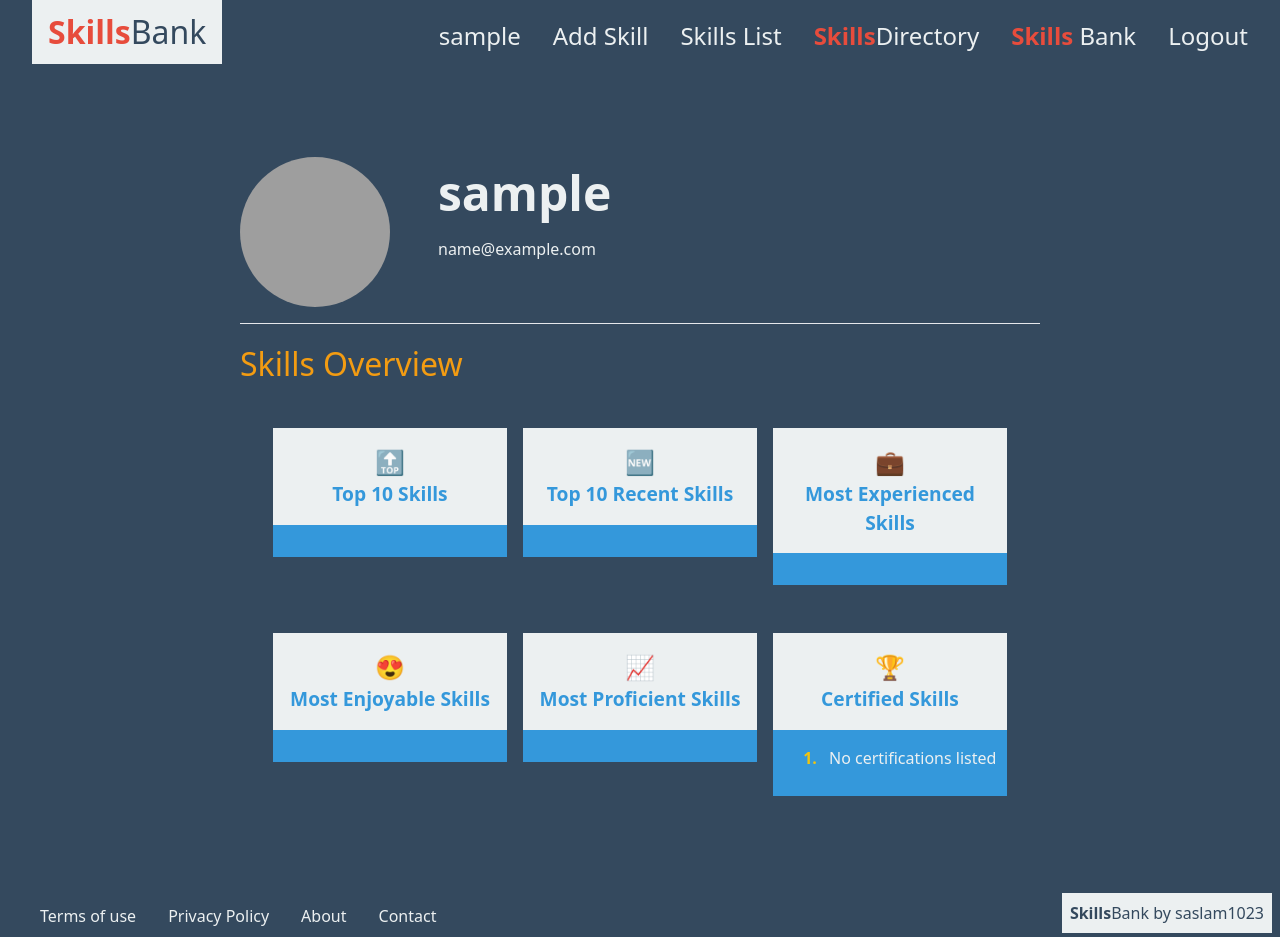
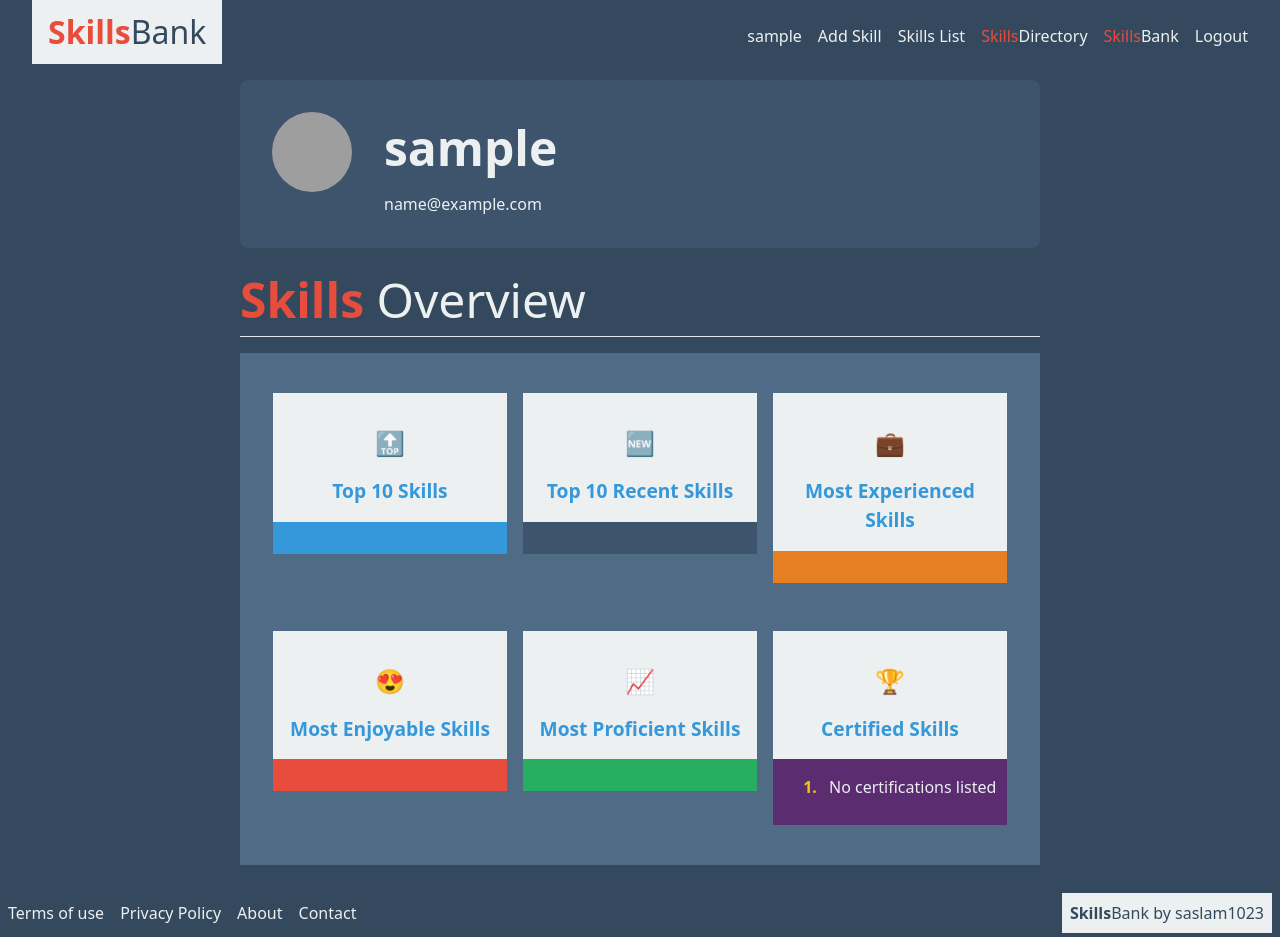
Before and after one commit to saslam1023/skills-bank, a Django app: a page that uses skillsbank/app/templates/header.html in a window 1280 px wide. Run offline with Django 5.2, Linux system fonts and the light colour scheme; the visitor is signed in with stand-in values (Sample User, id 1); data comes from the database, SQL or seed files in the repository; data that the repository does not hold is empty; parts of the project's set-up code (start-up, migrations or seed data) failed here and were passed over; grey boxes are pictures that could not be loaded.

Commit message:
styling, contact form fixed, about page

```diff
--- a/skillsbank/app/static/css/styles.css
+++ b/skillsbank/app/static/css/styles.css
@@ -1,25 +1,34 @@
 :root {
     --gap-size: 0.5rem;
 
-    /* Base Color Palette */
-    --primary-color: #2C3E50; /* Dark blue-gray for professionalism */
-    --secondary-color: #8E44AD; /* Rich purple for creativity and innovation */
-    --accent-color: #E74C3C; /* Strong red for attention-grabbing highlights */
+    --primary-color: #2C3E50;
+    --secondary-color: #8E44AD;
+    --accent-color: #E74C3C;
+    --highlight-color: #F39C12;
+
     --bg-light: #eeeeee;
-    --highlight-color: #F39C12; /* Bright yellow for optimism and clarity */
-    --neutral-light: #ECF0F1; /* Light gray for a clean, modern background */
-    --neutral-dark: #34495E; /* Dark gray for sophisticated accents */
-    --background-color: #FFFFFF; /* White for clean, open spaces */
+    --neutral-light: #ECF0F1;
+    --neutral-dark: #34495E;
+    --background-color: #FFFFFF;
 
-    --text-primary: #2C3E50; /* Dark text for readability */
-    --text-secondary: #7F8C8D; /* Medium gray for secondary text */
-    --text-light: #BDC3C7; /* Light gray for non-dominant text */
+    --text-primary: #2C3E50;
+    --text-secondary: #7F8C8D;
+    --text-light: #BDC3C7;
 
-    /* Button and CTA Colors */
-    --button-primary-bg: #3498DB; /* Blue for call-to-action buttons */
-    --button-primary-text: #FFFFFF; /* White text on blue */
-    --button-secondary-bg: #95A5A6; /* Soft gray for secondary buttons */
-    --button-secondary-text: #FFFFFF; /* White text on gray */
+    --button-primary-bg: #3498DB;
+    --button-primary-text: #FFFFFF;
+    --button-secondary-bg: #95A5A6;
+    --button-secondary-text: #FFFFFF;
+
+    --tertiary-color: #16A085;
+    --accent-secondary: #D35400;
+    --highlight-secondary: #27AE60;
+    --deep-purple: #5B2C6F;
+    --rich-red: #C0392B;
+    --warm-orange: #E67E22;
+    --cool-gray: #2C3E50;
+    --bg-secondary: #3E546D;
+    --bg-tertiary: #4F6B85;
 
     /* Font and Typography */
     --font-family: 'Helvetica Neue', Arial, sans-serif; /* Modern, professional font */
@@ -190,7 +199,19 @@
     text-align: left;
 margin: 2rem 0;}
 
+/* Paragraphs */
+.skill-container p {
+    margin: 1rem auto;
+}
 
+.about { margin: 1rem 0;}
+
+.join {
+    text-align: center;
+    font-weight: 100;
+    margin: 1rem 0;
+    letter-spacing: 1px;
+}
 /* Navigation */
 
 nav {
@@ -207,21 +228,21 @@
 	padding: 0;
 	display: flex;
 	justify-content: space-between;
-	padding: 0;
-	font-size:1.5rem;
+	font-size:1rem;
     font-weight: 100;
+    gap: 1rem;
 }
 
 .nav li {
 	margin: 0;
 	padding: 0;
+    justify-content: center;
 }
 
 .nav a {
 	text-decoration: none;
 	color: var(--soft-white);
 	padding: 0;
-	margin-left: 2rem;
 	border-radius: 5px;
 	transition: color 0.3s ease;
 }
@@ -340,24 +361,57 @@
 gap:0;
 justify-content: center;
 margin-bottom: 4rem;
+background-color: var(--bg-tertiary);
+margin: 1rem 0;
+padding-bottom: 2rem;
 }
+
+.bio-section {
+    background-color: var(--bg-secondary);
+padding: 2rem;}
 
 .bio {
     display: flex;
 flex-wrap: wrap;
 flex-direction: row;
-gap:3rem;
+gap:2rem;
 justify-content: start;
-margin: 4rem 0 1rem 0;
+margin: 0;
 }
 
 .top-10 {
-
 color: var(--neutral-light);
 border-radius: 0.5rem;
 padding: 0.5rem;
 width:250px;
 }
+
+.top-proficient {
+    background-color: var(--highlight-secondary);
+}
+
+.top-recent {
+    background-color: var(--bg-secondary);
+}
+
+.top-experience {
+    background-color: var(--warm-orange);
+}
+
+.top-skills {
+    background-color: var(--button-primary-bg);
+}
+
+.top-enjoyment {
+background-color: var(--accent-color);
+}
+
+.certified-skills {
+    background-color: var(--deep-purple);
+}
+
+
+
 
 .category-options, .context-options {
     display: flex;
@@ -1052,7 +1120,7 @@
 }
 
 .profile-name {
-    color: var(--highlight-color);
+    color: var(--neu);
 }
 
 .skill-card, .skill-card-data {
@@ -1236,10 +1313,10 @@
 
 
 .avatar-container img {
-    width: 150px;  /* Adjust the size */
-    height: 150px;
+    width: 5rem;
+    height: 5rem;
     border-radius: 50%;
-    object-fit: cover;  /* Ensures the image fits the circle without distortion */
+    object-fit: cover;
 }
 
 
--- a/skillsbank/app/templates/add-skill.html
+++ b/skillsbank/app/templates/add-skill.html
@@ -30,6 +30,7 @@
 
 <hr>
 
+<div class="skill-container">
         <!-- Add Skill Form -->
 <form method="POST" enctype="multipart/form-data" id="add-skill-form">
     {% csrf_token %}
@@ -178,7 +179,7 @@
 
             <button type="submit" class="w-full button primary">Save Skill</button>
           </form>
-
+        </div>
     </div>
   </div>
 
--- a/skillsbank/app/templates/header.html
+++ b/skillsbank/app/templates/header.html
@@ -13,16 +13,16 @@
                 <strong><a href="{% url 'home' %}" class="workspace-nav">{{request.user}}</a></strong>
             </li>
             <li tabindex="2">
-                <strong><a href="{% url 'add_skill' %}" class="hub-nav">Add Skill</a></strong>
+                <a href="{% url 'add_skill' %}" class="hub-nav">Add Skill</a>
             </li>
             <li tabindex="3">
-                <strong><a href="{% url 'user_skills' %}" class="workspace-nav">Skills List</a></strong>
+                <a href="{% url 'user_skills' %}" class="workspace-nav">Skills List</a>
             </li>
             <li tabindex="4">
-                <strong><a href="{% url 'skills_directory' %}" class="workspace-nav"><strong class="red-text">Skills</strong>Directory</a></strong>
+                <a href="{% url 'skills_directory' %}" class="workspace-nav"><strong class="red-text bold">Skills</strong>Directory</a>
             </li>
             <li tabindex="5">
-                <strong class="blue-text-nav"><a href="{% url 'index' %}" class="layout-nav"><strong class="red-text">Skills</strong> Bank</a></strong>
+                <a href="{% url 'index' %}" class="layout-nav"><strong class="red-text bold">Skills</strong>Bank</a>
             </li>
             <li tabindex="7">
                 <a href="{% url 'logout' %}" class="">Logout</a>
--- a/skillsbank/app/templates/home.html
+++ b/skillsbank/app/templates/home.html
@@ -33,7 +33,7 @@
       <a href="{% url 'user_skills' %}" class="skills-home blue-bg"><h2><strong>{{user}}</strong> Skills</h2></a>
 
     <!-- Profile link -->
-    <a href="{% url 'user_profile' username=request.user.username %}" class="skills-home gray-bg"><h2><strong>{{user}}</strong> Profile</h2></a>
+    <a href="{% url 'user_profile' username=request.user.username %}" class="skills-home purple-bg"><h2><strong>{{user}}</strong> Profile</h2></a>
 
        <!-- Quick Add link -->
   <div class="skills-home red-bg"><h2><strong>Quick Add</strong> Skill</h2>
@@ -58,10 +58,10 @@
   </div>
 
     <!-- Account link -->
-    <a href="{% url 'skill_account' %}" class="skills-home gray-bg"><h2><strong>{{user}}</strong> Account</h2></a>
+    <a href="{% url 'skill_account' %}" class="skills-home green-bg"><h2><strong>{{user}}</strong> Account</h2></a>
 
     <!-- Search link -->
-  <div class="skills-home red-bg"><h2><strong>Search</strong> Skills</h2>
+  <div class="skills-home orange-bg"><h2><strong>Search</strong> Skills</h2>
     <form method="get" action="{% url 'search_users_by_skill' %}">
         <input id="searchInput" type="text" name="search" placeholder="Find skill"
             class="px-4 py-2 custom-focus input-container" />
--- a/skillsbank/app/templates/index.html
+++ b/skillsbank/app/templates/index.html
@@ -3,6 +3,9 @@
 {% block content %}
 <div class="scrollable-area">
     <div class="skills-bank-wrapper">
+        <p class="join">
+        Join the community that celebrates skills, not titles.
+        <br>Track, analyse, and grow with SkillsBank.</p>
         <div class="logo-large"><span class="red-text font-bold">Skills</span>Bank</div>
         <h2 class="text-center mt-2">Access a Wealth of Expertise</h2>
 
--- a/skillsbank/app/templates/profile.html
+++ b/skillsbank/app/templates/profile.html
@@ -4,8 +4,6 @@
 
     <div class="scrollable-area">
         <div class="full-form">
-
-
         <!-- User Bio Section -->
         <div class="bio-section bg-gray-800 p-6 rounded-lg shadow"><div class="bio">
             <div class="avatar-container">
@@ -14,24 +12,32 @@
             <div>
 
             <h1 class="login-heading text-2xl font-bold">{{ user.username }}</h1>
-            <h2 class="profile-name"><strong>{{ user.profile.public_username }}</strong></h2>
+            <h2 class="profile-name">
+                <strong>
+                    <a href="{% url 'public_user_profile' username=user.profile.public_username %}">
+                        {{ user.profile.public_username }}
+            </a>
+        </strong>
+    </h2>
             <p class="text-lg text-gray-400">{{ user.profile.tagline }}</p>
             <p class="mt-2 text-gray-300">{{ user.email }}</p>
         </div>
     </div>
     </div>
-<hr>
+
 
 <div class="skill-container">
-      <!-- Skills Overview -->
-<div class="skills-overview mt-6">
-    <h2 class="skill-form-heading">Skills Overview</h2>
 
-    <div class="skills-top-tens">
+    <h2 class="login-heading"><strong class="red-text">Skills</strong> Overview</h2>
+    <hr>
+<!-- Skills Overview -->
+<div class="skills-top-tens mt-6">
+
+
         <!-- Top 10 Skills -->
         <div class="mt-4 top-10">
             <h3 class="text-lg font-semibold skill-form-subheading"><p class="emoji center">🔝</p>Top 10 Skills</h3>
-            <ol class="ol text-gray-300">
+            <ol class="ol text-gray-300 top-skills">
                 {% for skill in top_skills %}
                     <li>{{ skill.name }}</li>
                 {% endfor %}
@@ -40,8 +46,8 @@
 
         <!-- Top 10 Recent Skills -->
         <div class="mt-4 top-10">
-            <h3 class="text-lg font-semibold skill-form-subheading"><p class="emoji center">🆕</p> Top 10 Recent Skills</h3>
-            <ol class="ol text-gray-300 pl-6">
+            <h3 class="text-lg font-semibold skill-form-subheading "><p class="emoji center">🆕</p> Top 10 Recent Skills</h3>
+            <ol class="ol text-gray-300 pl-6 top-recent">
                 {% for skill in recent_skills %}
                     <li>{{ skill.name }}</li>
                 {% endfor %}
@@ -51,9 +57,9 @@
         <!-- Most Experienced Skills -->
         <div class="mt-4 top-10">
             <h3 class="text-lg font-semibold skill-form-subheading"><p class="emoji center">💼</p> Most Experienced Skills</h3>
-            <ol class="ol text-gray-300 pl-6">
+            <ol class="ol text-gray-300 pl-6 top-experience">
                 {% for skill in most_experienced_skills %}
-                    <li>{{ skill.name }} ({{ skill.experience_level }})</li>
+                    <li>{{ skill.name }} {{ skill.experience_level }}</li>
                 {% endfor %}
             </ol>
         </div>
@@ -61,7 +67,7 @@
         <!-- Most Enjoyable Skills -->
         <div class="mt-4 top-10">
             <h3 class="text-lg font-semibold skill-form-subheading"><p class="emoji center">😍</p> Most Enjoyable Skills</h3>
-            <ol class="ol text-gray-300 pl-6">
+            <ol class="ol text-gray-300 pl-6 top-enjoyment">
                 {% for skill in most_enjoyable_skills %}
                     <li>{{ skill.name }}</li>
                 {% endfor %}
@@ -71,7 +77,7 @@
         <!-- Most Proficient Skills -->
         <div class="mt-4 top-10">
             <h3 class="text-lg font-semibold skill-form-subheading"><p class="emoji center">📈</p> Most Proficient Skills</h3>
-            <ol class="ol text-gray-300 pl-6">
+            <ol class="ol text-gray-300 pl-6 top-proficient">
                 {% for skill in most_proficient_skills %}
                     <li>{{ skill.name }}</li>
                 {% endfor %}
@@ -80,8 +86,8 @@
 
         <!-- Certified Skills -->
         <div class="mt-4 top-10">
-            <h3 class="text-lg font-semibold skill-form-subheading"><p class="emoji center">🏆</p> Certified Skills</h3>
-            <ol class="ol text-gray-300 pl-6">
+            <h3 class="text-lg font-semibold skill-form-subheading "><p class="emoji center">🏆</p> Certified Skills</h3>
+            <ol class="ol text-gray-300 pl-6 certified-skills">
                 {% for skill in certifications %}
                     <li>{{ skill.certification }}</li>
                 {% empty %}
@@ -89,12 +95,10 @@
                 {% endfor %}
             </ol>
         </div>
-    </div>
 </div>
 </div>
 
     </div>
     </div>
 
-</div>
 {% endblock %}
--- a/skillsbank/app/views.py
+++ b/skillsbank/app/views.py
@@ -88,11 +88,15 @@
             message = form.cleaned_data["message"]
 
             try:
+                from_email = os.getenv('DEFAULT_FROM_EMAIL', 'noreply@skillsbank.slammin-design.co.uk')
+
+                recipient_list = os.getenv('EMAIL_CONTACT', '').split(',')
+
                 send_mail(
                     subject=f"Contact Form Message from {name}",
-                    message=f"From: {name} ({email})\n\n{message}",
-                    from_email=settings.DEFAULT_FROM_EMAIL,  # Use Django settings
-                    recipient_list=[settings.EMAIL_CONTACT],  # Use settings instead of getenv
+                    message=f"From: {name} ({email})\n\nMessage:\n{message}",
+                    from_email=from_email,
+                    recipient_list=recipient_list,
                     fail_silently=False,
                 )
 
@@ -176,17 +180,17 @@
     for skill in skills:
         skill.proficiency_width = skill.proficiency * 20
         if skill.proficiency == 1:
-            skill.proficiency_progress_color = 'yellow'
+            skill.proficiency_progress_class = 'progress-yellow'
         elif skill.proficiency == 2:
-            skill.proficiency_progress_color = 'orange'
+            skill.proficiency_progress_class = 'progress-orange'
         elif skill.proficiency == 3:
-            skill.proficiency_progress_color = 'blue'
+            skill.proficiency_progress_class = 'progress-blue'
         elif skill.proficiency == 4:
-            skill.proficiency_progress_color = 'lightgreen'
+            skill.proficiency_progress_class = 'progress-lightgreen'
         elif skill.proficiency == 5:
-            skill.proficiency_progress_color = 'green'
+            skill.proficiency_progress_class = 'progress-green'
         else:
-            skill.proficiency_progress_color = 'grey'
+            skill.proficiency_progress_class = 'progress-grey'
 
     total_skills = len(skills)
     total_categories = len(skills_by_category)
@@ -424,6 +428,7 @@
 
     return render(request, 'delete-skill.html', {'skill': skill})
 
+""" User Profile (Personal) """
 @csrf_exempt
 @login_required
 def user_profile(request, username):
--- a/skillsbank/settings.py
+++ b/skillsbank/settings.py
@@ -142,6 +142,7 @@
 EMAIL_USE_SSL = False
 EMAIL_HOST_USER = os.getenv('MAIL_USERNAME')
 EMAIL_HOST_PASSWORD = os.getenv('MAIL_PASSWORD')
+EMAIL_CONTACT = os.getenv('EMAIL_CONTACT')
 EMAIL_DEFAULT_SENDER_NAME = os.getenv('MAIL_DEFAULT_SENDER_NAME', 'SkillsBank')
 EMAIL_DEFAULT_SENDER = os.getenv('MAIL_DEFAULT_SENDER')
 
```
Also changed, not shown: other parts of skillsbank/app/static/css/styles.css (+30 -7 lines), skillsbank/app/templates/about.html (+22 -3 lines), skillsbank/app/templates/public.html (+19 -32 lines).
